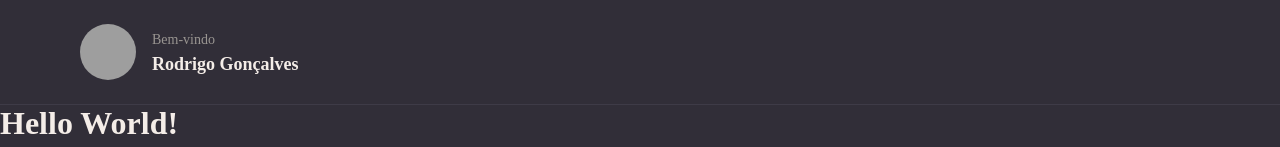
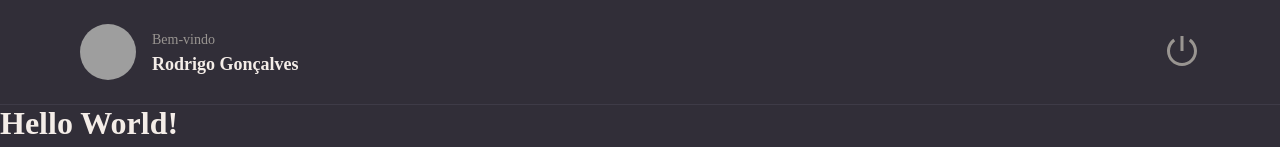
Before and after one commit to rodrigoaugusto99/complete_notes_app_pt2_react, a React (Vite) app: page / in a window 1280 px wide. Shown: the top 147 px of the page. Built offline with nearby package versions, Linux system fonts and the light colour scheme; grey boxes are pictures that could not be loaded.

Commit message:
react-icons

```diff
--- a/package.json
+++ b/package.json
@@ -11,6 +11,7 @@
   "dependencies": {
     "react": "^18.2.0",
     "react-dom": "^18.2.0",
+    "react-icons": "^5.0.1",
     "styled-components": "^6.1.8"
   },
   "devDependencies": {
--- a/src/components/Header/index.jsx
+++ b/src/components/Header/index.jsx
@@ -1,4 +1,5 @@
-import { Container, Profile } from './styles'
+import { RiShutDownLine } from 'react-icons/ri'
+import { Container, Profile, Logout } from './styles'
 
 export function Header() {
   return (
@@ -14,6 +15,10 @@ export function Header() {
           <strong>Rodrigo Gonçalves</strong>
         </div>
       </Profile>
+
+      <Logout>
+        <RiShutDownLine />
+      </Logout>
     </Container>
   )
 }
--- a/src/components/Header/styles.js
+++ b/src/components/Header/styles.js
@@ -48,3 +48,13 @@ export const Profile = styled.div`
     }
   }
 `
+
+export const Logout = styled.button`
+  border: none;
+  background: none;
+
+  > svg {
+    color: ${({ theme }) => theme.COLORS.GRAY_100};
+    font-size: 36px;
+  }
+`
```
Also changed, not shown: comments.txt, 1 other file (tests, documents, lock files or other folders).
